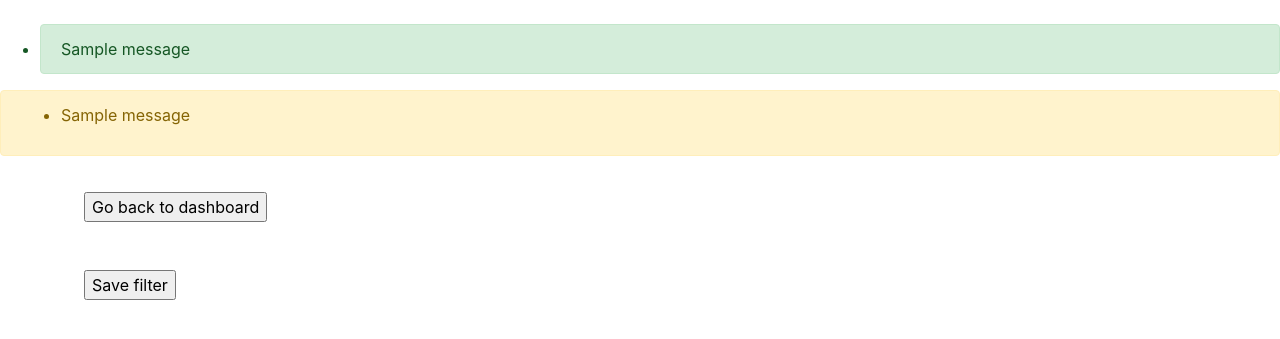
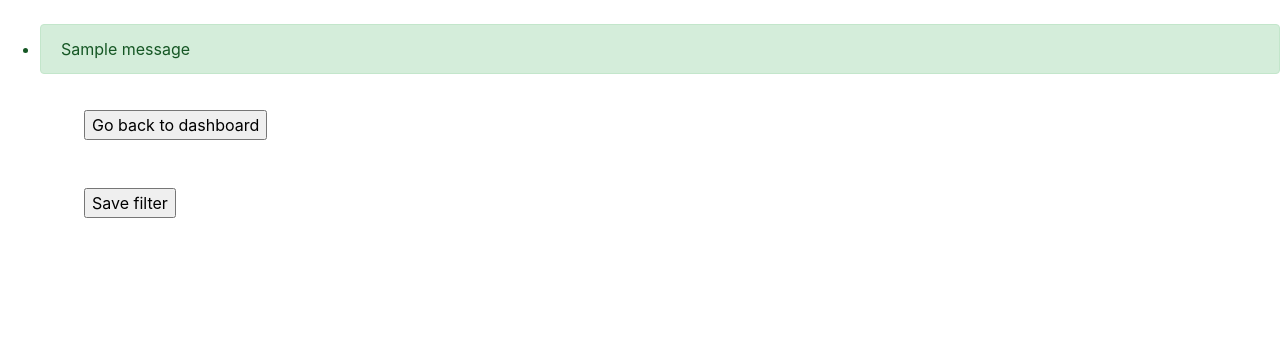
Before and after one commit to eastgenomics/trendyQC, a Django app: page /trendyqc/plot/ in a window 1280 px wide. Shown: the part 40-379 px from the top of the page. Run offline with Django 4.2, Linux system fonts and the light colour scheme; tables that the repository leaves empty hold one stand-in row (values such as "Sample post"); one stand-in notice (Sample message) is shown; some libraries are stand-ins or nearby versions.

Commit message:
remove messages from plot

```diff
--- a/trendyqc/trend_monitoring/templates/plot.html
+++ b/trendyqc/trend_monitoring/templates/plot.html
@@ -3,16 +3,6 @@
 {% load static %}
 
 {% block plot %}
-
-{% if messages %}
-<div class="alert alert-warning">
-    <ul class="messages">
-        {% for message in messages %}
-        <li{% if message.tags %} class="{{ message.tags }}"{% endif %}>{{ message }}</li>
-        {% endfor %}
-    </ul>
-</div>
-{% endif %}
 
 <div class="filter" style="width:90%; margin: auto; padding: 10px; ">
     <!-- 1st inner div: recap of plotting filter -->
@@ -89,13 +79,6 @@
         <form action="{% url "Plot" %}" method="post" id="filter_form"> {% csrf_token %}
             <input type="submit" value="Save filter" name="save_filter" id="save_filter" onclick="saveFilter();"/>
         </form>
-
-        {% if request.session.filter_msg %}
-            <br><br>
-            <div>
-                <p>{{ request.session.filter_msg }}</p>
-            <div>
-        {% endif %}
     </div>
 </div>
 
```
